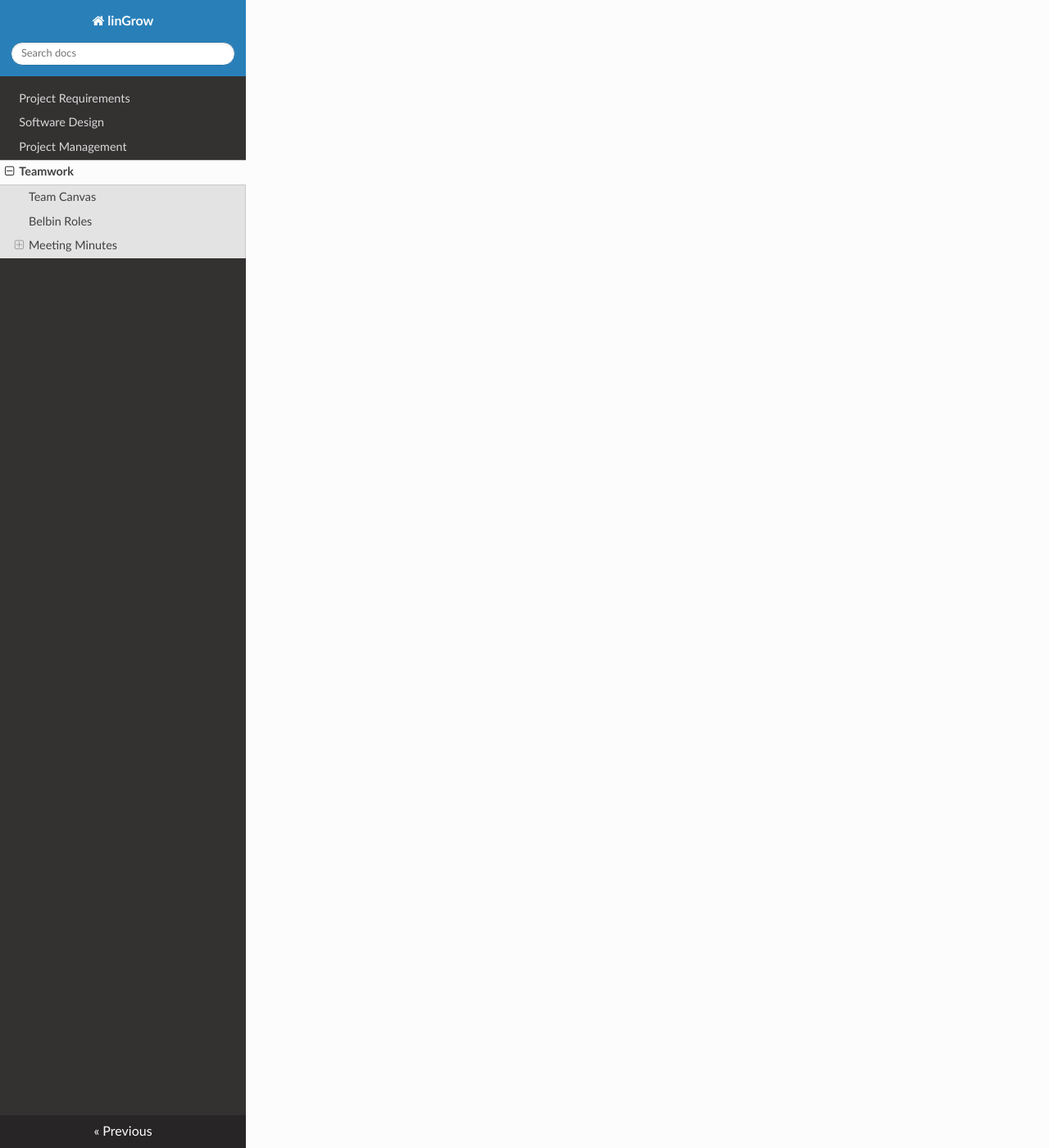
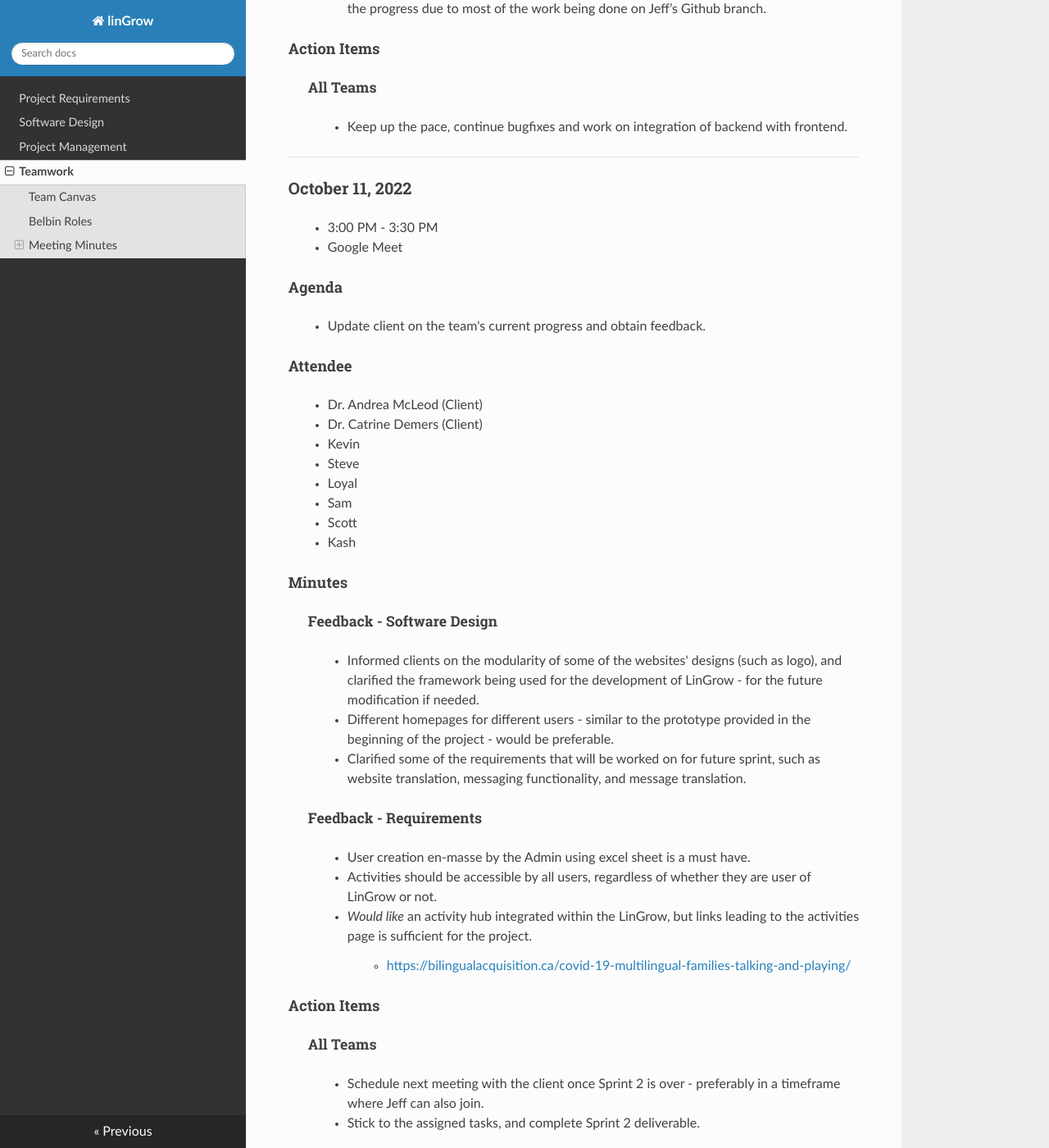
Before and after one commit to UAlbertaSu/linGrow, an MkDocs documentation site: the page built from docs/teamwork.md, in a window 1280 px wide and 1400 px high, scrolled down 14154 px. Shown: the whole window at 82% size. Built offline with MkDocs 1.6.1, drawn with Linux system fonts in a browser that asks for light colours; nearby versions of some CDN libraries; some of the changed text lies outside the part shown.

Commit message:
Updated meeting minutes

```diff
--- a/docs/teamwork.md
+++ b/docs/teamwork.md
@@ -477,3 +477,137 @@
 > ##### Steve
 
 >> * Update Story Map to be consistent with Github issues' user stories.
+
+---
+
+### October 10, 2022
+
+> * 4:15 PM - 5:00 PM
+> * Google Meet
+
+#### Agenda
+
+> * Progress check before client meeting on October 11, 2022.
+> * Identify what aspect the group must work on for the Sprint 2 deliverable.
+
+#### Attendee
+
+> * Kash
+> * Kevin
+> * Sam
+> * Steve
+> * Scott
+
+#### Minutes
+
+> ##### Progress Report - Frontend
+
+>> * Sam, Steve, and Scott shared mock login screen, dashboard (home screen), and logout functionality.
+>> * Sam modified frontend's user interface to be more aesthetically pleasing, and better modularized for future modifications.
+>> * There are still bugs that needs to be fixed before Sprint 2.
+>> * Should be possible to progress further once backend and frontend has been joined.
+
+> ##### Progress Report - Backend
+
+>> * Loyal reported API endpoint for the user creation functionality, including user creation, user password reset (with automated email), user login.
+>> * Kevin and Jeff are continuing to work on the admin functionality, but wasn’t able to share the progress due to most of the work being done on Jeff’s Github branch.
+
+#### Action Items
+
+> ##### All Teams
+
+>> * Keep up the pace, continue bugfixes and work on integration of backend with frontend.
+
+---
+
+### October 11, 2022
+
+> * 3:00 PM - 3:30 PM
+> * Google Meet
+
+#### Agenda
+
+> * Update client on the team's current progress and obtain feedback.
+
+#### Attendee
+
+> * Dr. Andrea McLeod (Client)
+> * Dr. Catrine Demers (Client)
+> * Kevin
+> * Steve
+> * Loyal
+> * Sam
+> * Scott
+> * Kash
+
+#### Minutes
+
+> ##### Feedback - Software Design
+
+>> * Informed clients on the modularity of some of the websites' designs (such as logo), and clarified the framework being used for the development of LinGrow - for the future modification if needed.
+>> * Different homepages for different users - similar to the prototype provided in the beginning of the project - would be preferable.
+>> * Clarified some of the requirements that will be worked on for future sprint, such as website translation, messaging functionality, and message translation.
+
+> ##### Feedback - Requirements
+
+>> * User creation en-masse by the Admin using excel sheet is a must have.
+>> * Activities should be accessible by all users, regardless of whether they are user of LinGrow or not.
+>> * *Would like* an activity hub integrated within the LinGrow, but links leading to the activities page is sufficient for the project.
+>>> * [https://bilingualacquisition.ca/covid-19-multilingual-families-talking-and-playing/](https://bilingualacquisition.ca/covid-19-multilingual-families-talking-and-playing/)
+
+#### Action Items
+
+> ##### All Teams
+
+>> * Schedule next meeting with the client once Sprint 2 is over - preferably in a timeframe where Jeff can also join.
+>> * Stick to the assigned tasks, and complete Sprint 2 deliverable.
+
+---
+
+### October 14, 2022
+
+> * 7:00 PM - 10:25 PM
+> * Google Meet
+
+#### Agenda
+
+> * Final checkup for the current state of Sprint 2 deliverable.
+> * Triage of what requirements need to be satisfied before Sprint 2 due date.
+
+#### Attendee
+
+> * Kevin
+> * Scott
+> * Steve
+> * Jeff
+> * Loyal
+> * Kash
+
+#### Minutes
+
+> ##### Backend-Frontend Integration
+
+>> * Integrated current working versions of the frontend with the API endpoints for users.
+>> * Ensured that members participating in the meeting has fully functional back- and front-end on their local machine.
+
+> ##### Hackathon
+
+>> * Remainder of the meeting was spent on modifying current codebase and test cases.
+
+#### Action Items
+
+> ##### Scott, Steve
+
+>> * Ensure that issues relating to the frontend has been resolved by tomorrow, and all Sprint requirements are accounted for, including the test cases.
+
+> ##### Jeff, Kevin
+
+>> * Generate test cases for admin and school management functionality API.
+
+> ##### Sam
+
+>> * Update diagrams and documentation to reflect feedback from Sprint 1’s documentation.
+
+> ##### Kash, Loyal
+
+>> * Further fixes on user API endpoints.
```
